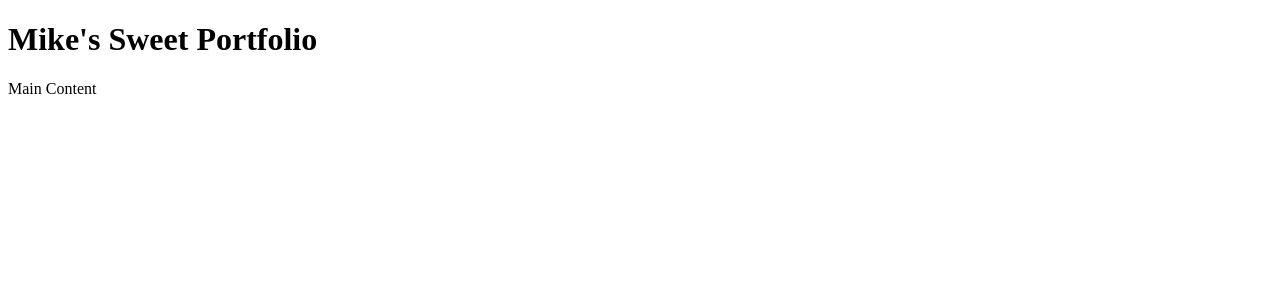
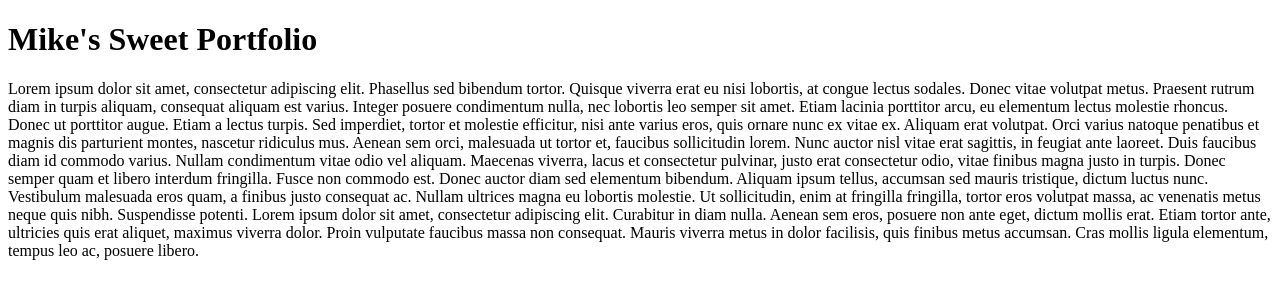
Before and after one commit to mshigo/GitPractice, a plain HTML site: page index.html in a window 1280 px wide. Drawn offline with Linux system fonts and the light colour scheme.

Commit message:
changed body

```diff
--- a/index.html
+++ b/index.html
@@ -12,8 +12,11 @@
                 Mike's Sweet Portfolio
         </h1>
     </header>
-    <div>
-       Main Content
+    <div class = "Main Content">
+            Lorem ipsum dolor sit amet, consectetur adipiscing elit. Phasellus sed bibendum tortor. Quisque viverra erat eu nisi lobortis, at congue lectus sodales. Donec vitae volutpat metus. Praesent rutrum diam in turpis aliquam, consequat aliquam est varius. Integer posuere condimentum nulla, nec lobortis leo semper sit amet. Etiam lacinia porttitor arcu, eu elementum lectus molestie rhoncus. Donec ut porttitor augue. Etiam a lectus turpis. Sed imperdiet, tortor et molestie efficitur, nisi ante varius eros, quis ornare nunc ex vitae ex. Aliquam erat volutpat. Orci varius natoque penatibus et magnis dis parturient montes, nascetur ridiculus mus. Aenean sem orci, malesuada ut tortor et, faucibus sollicitudin lorem. Nunc auctor nisl vitae erat sagittis, in feugiat ante laoreet. Duis faucibus diam id commodo varius. Nullam condimentum vitae odio vel aliquam. Maecenas viverra, lacus et consectetur pulvinar, justo erat consectetur odio, vitae finibus magna justo in turpis.
+
+            Donec semper quam et libero interdum fringilla. Fusce non commodo est. Donec auctor diam sed elementum bibendum. Aliquam ipsum tellus, accumsan sed mauris tristique, dictum luctus nunc. Vestibulum malesuada eros quam, a finibus justo consequat ac. Nullam ultrices magna eu lobortis molestie. Ut sollicitudin, enim at fringilla fringilla, tortor eros volutpat massa, ac venenatis metus neque quis nibh. Suspendisse potenti. Lorem ipsum dolor sit amet, consectetur adipiscing elit. Curabitur in diam nulla. Aenean sem eros, posuere non ante eget, dictum mollis erat. Etiam tortor ante, ultricies quis erat aliquet, maximus viverra dolor. Proin vulputate faucibus massa non consequat. Mauris viverra metus in dolor facilisis, quis finibus metus accumsan. Cras mollis ligula elementum, tempus leo ac, posuere libero.
+    </div>
     </div>
 </body>
 </html>
```
